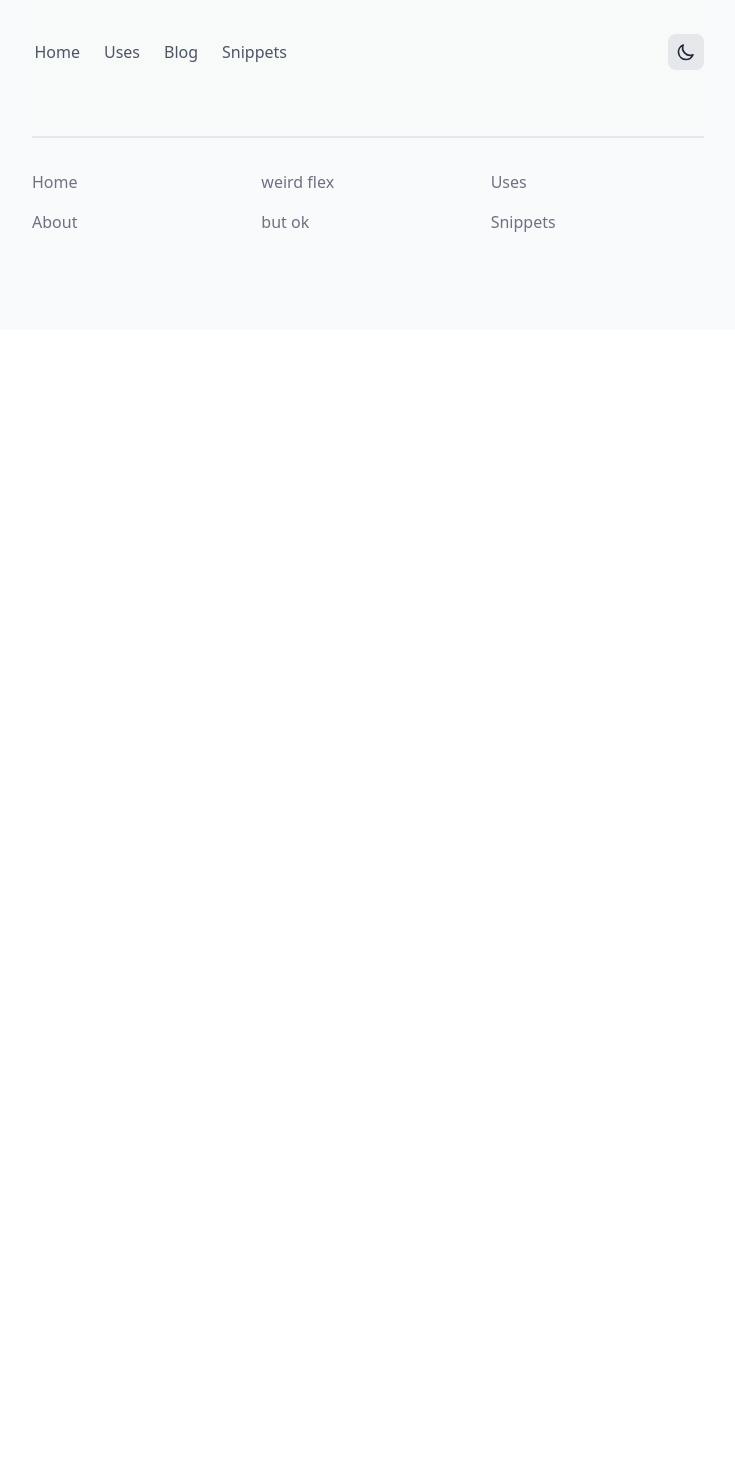
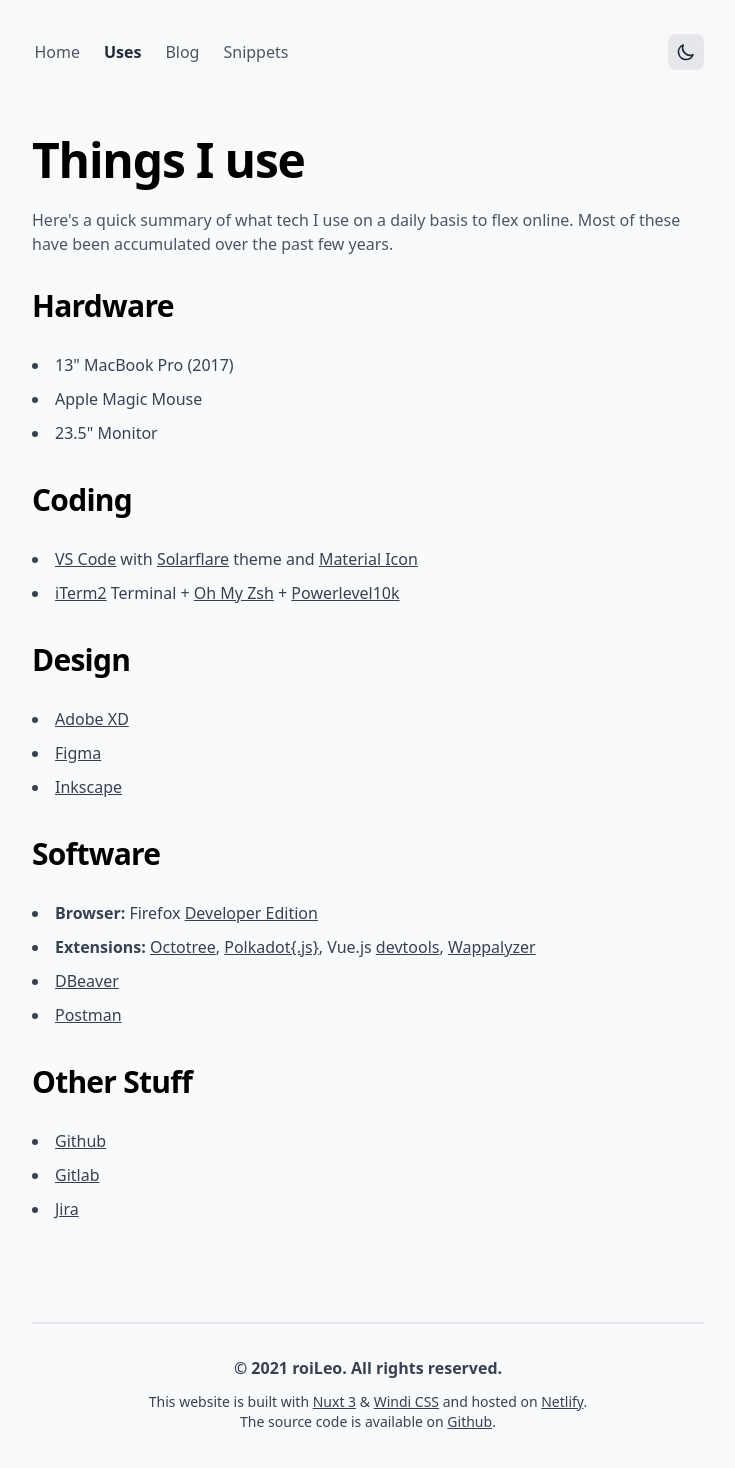
Before and after one commit to roiLeo/nuxt3-ninja, a Nuxt app: page /uses in a window 1280 px wide. Shown: the top 1468 px of the page, without its empty margins (272-1007 px from the left). Before the commit the page ends 800 px from the top, so only its background shows below. Built offline with nearby package versions, Linux system fonts and the light colour scheme.

Commit message:
🔧 working on pages

```diff
--- a/components/NavItem.vue
+++ b/components/NavItem.vue
@@ -24,7 +24,8 @@
 		return { routeName }
 	},
 	created() {
-		this.isActive = this.routeName === this.href.replace('/', '')
+		this.isActive = (this.href === '/' && this.routeName === 'index') ||
+ 			(this.routeName === this.href.replace('/', '') )
 	}
 })
 </script>
--- a/components/TheFooter.vue
+++ b/components/TheFooter.vue
@@ -1,47 +1,74 @@
 <template>
-	<footer
-		class="
-			flex flex-col
-			justify-center
-			items-start
-			max-w-2xl
-			mx-auto
-			w-full
-			mb-8
-		"
-	>
+	<footer class="flex flex-col justify-center max-w-2xl mx-auto w-full mb-8">
 		<hr class="w-full border-1 border-gray-200 dark:border-gray-800 mb-8" />
 
-		<div
-			class="w-full max-w-2xl grid grid-cols-1 gap-4 pb-16 sm:grid-cols-3"
-		>
-			<div class="flex flex-col space-y-4">
-				<a href="/" class="text-gray-500 hover:text-gray-600 transition"
-					>Home</a
-				>
-				<a
-					href="/about"
-					class="text-gray-500 hover:text-gray-600 transition"
-				>
-					About
-				</a>
-			</div>
-			<div class="flex flex-col space-y-4">
-				<div class="text-gray-500 hover:text-gray-600 transition">weird flex</div>
-				<div class="text-gray-500 hover:text-gray-600 transition">but ok</div>
-			</div>
-			<div class="flex flex-col space-y-4">
-				<a
-					href="/uses"
-					class="text-gray-500 hover:text-gray-600 transition"
-					>Uses</a
-				>
-				<a
-					href="/snippets"
-					class="text-gray-500 hover:text-gray-600 transition"
-				>
-					Snippets
-				</a>
+		<div class="px-5 pb-10">
+			<div class="container max-w-lg mx-auto text-center text-gray-700">
+				<p class="mb-3 font-semibold">
+					© {{ new Date().getFullYear() }}
+					roiLeo. All rights reserved.
+				</p>
+
+				<p class="text-sm text-gray-700">
+					This website is built with
+					<a
+						href="https://v3.nuxtjs.org/"
+						target="_blank"
+						rel="noopener noreferrer"
+						class="
+							underline
+							hover:no-underline
+							hover:text-gray-600
+							transition
+						"
+						>Nuxt 3</a
+					>
+					&amp;
+					<a
+						href="https://windicss.com/"
+						target="_blank"
+						rel="noopener noreferrer"
+						class="
+							underline
+							hover:no-underline
+							hover:text-gray-600
+							transition
+						"
+						>Windi CSS</a
+					>
+					and hosted on
+					<a
+						href="https://netlify.com/"
+						target="_blank"
+						rel="noopener noreferrer"
+						class="
+							underline
+							hover:no-underline
+							hover:text-gray-600
+							transition
+						"
+						>Netlify</a
+					>.
+					<br />
+					The source code is available on
+					<a
+						href="https://github.com/"
+						target="_blank"
+						rel="noopener noreferrer"
+						class="
+							underline
+							hover:no-underline
+							hover:text-gray-600
+							transition
+						"
+						>Github</a
+					>.
+				</p>
+
+				<div class="inline-flex mt-6">
+					<!-- SOCIAL ICONS WILL BE HERE -->
+					<!-- <social dark /> -->
+				</div>
 			</div>
 		</div>
 	</footer>
--- a/components/TheNavbar.vue
+++ b/components/TheNavbar.vue
@@ -23,7 +23,7 @@
 		>
 			<div class="ml-[-0.60rem]">
 				<!-- <MobileMenu /> -->
-				<NavItem href="/index" text="Home" />
+				<NavItem href="/" text="Home" />
 				<NavItem href="/uses" text="Uses" />
 				<NavItem href="/blog" text="Blog" />
 				<NavItem href="/snippets" text="Snippets" />
@@ -72,6 +72,7 @@
 
 export default defineComponent({
 	setup() {
+		// window is not defined
 		if (window.matchMedia('(prefers-color-scheme: dark)').matches)
 			document.documentElement.classList.add('dark')
 		else
--- a/layouts/default.vue
+++ b/layouts/default.vue
@@ -19,3 +19,26 @@
 	},
 }
 </script>
+
+<style>
+@windicss base;
+@windicss components;
+@windicss utilities;
+
+::selection {
+  background-color: #47a3f3;
+  color: #fefefe;
+}
+
+html {
+  min-width: 360px;
+  scroll-behavior: smooth;
+}
+
+#__nuxt {
+  @apply bg-gray-50 dark:bg-gray-900;
+  display: flex;
+  flex-direction: column;
+  min-height: 100vh;
+}
+</style>
--- a/nuxt.config.ts
+++ b/nuxt.config.ts
@@ -6,6 +6,6 @@
 	],
 	css: [
 		'virtual:windi.css',
-		// '~/assets/css/main.css'
+		// '@/assets/css/main.css'
 	],
 })
--- /dev/null
+++ b/pages/blog/index.vue
@@ -0,0 +1,67 @@
+<template>
+	<div
+		class="flex flex-col justify-center items-start max-w-2xl mx-auto mb-16"
+	>
+		<h1
+			class="
+				font-bold
+				text-3xl
+				md:text-5xl
+				tracking-tight
+				mb-4
+				text-black
+				dark:text-white
+			"
+		>
+			Blog
+		</h1>
+		<p class="text-gray-600 dark:text-gray-400 mb-4">
+			Sorry, this page is <span class="font-semibold">🚧 under construction 🚧</span>. You can still use the search below
+			to filter nothing. Lets <span class="font-bold">Go!</span>
+		</p>
+		<div class="relative w-full mb-4">
+			<input
+				aria-label="Search articles"
+				type="text"
+				placeholder="What are you looking for?"
+				class="
+					px-4
+					py-2
+					border border-gray-300
+					dark:border-gray-900
+					focus:ring-blue-500
+					focus:border-blue-500
+					block
+					w-full
+					rounded-md
+					bg-white
+					dark:bg-gray-800
+					text-gray-900
+					dark:text-gray-100
+				"
+			/>
+			<svg
+				class="
+					absolute
+					right-3
+					top-3
+					h-5
+					w-5
+					text-gray-400
+					dark:text-gray-300
+				"
+				xmlns="http://www.w3.org/2000/svg"
+				fill="none"
+				viewBox="0 0 24 24"
+				stroke="currentColor"
+			>
+				<path
+					strokeLinecap="round"
+					strokeLinejoin="round"
+					strokeWidth="2"
+					d="M21 21l-6-6m2-5a7 7 0 11-14 0 7 7 0 0114 0z"
+				/>
+			</svg>
+		</div>
+	</div>
+</template>
--- a/pages/index.vue
+++ b/pages/index.vue
@@ -46,24 +46,4 @@
 </script>
 
 <style>
-@windicss base;
-@windicss components;
-@windicss utilities;
-
-::selection {
-  background-color: #47a3f3;
-  color: #fefefe;
-}
-
-html {
-  min-width: 360px;
-  scroll-behavior: smooth;
-}
-
-#__nuxt {
-  @apply bg-gray-50 dark:bg-gray-900;
-  display: flex;
-  flex-direction: column;
-  min-height: 100vh;
-}
 </style>
--- /dev/null
+++ b/pages/uses/index.vue
@@ -0,0 +1,379 @@
+<template>
+	<article
+		class="
+			flex flex-col
+			justify-center
+			items-start
+			max-w-2xl
+			mx-auto
+			mb-16
+			w-full
+		"
+	>
+		<h1
+			class="
+				font-bold
+				text-3xl
+				md:text-5xl
+				tracking-tight
+				mb-4
+				text-black
+				dark:text-white
+			"
+		>
+			Things I use
+		</h1>
+		<p class="text-gray-600 dark:text-gray-400 mt-2 mb-8">
+			Here's a quick summary of what tech I use on a daily basis to flex
+			online. Most of these have been accumulated over the past few years.
+		</p>
+
+		<h2
+			class="
+				font-bold
+				text-2xl
+				md:text-3xl
+				tracking-tight
+				mb-4
+				text-black
+				dark:text-white
+			"
+		>
+			Hardware
+		</h2>
+		<ul
+			class="
+				text-gray-700
+				dark:text-gray-300
+				mt-2
+				mb-8
+				list-disc list-inside
+				leading-relaxed
+			"
+		>
+			<li class="py-1">13" MacBook Pro (2017)</li>
+			<li class="py-1">Apple Magic Mouse</li>
+			<li class="py-1">23.5" Monitor</li>
+		</ul>
+
+		<h2
+			class="
+				font-bold
+				text-2xl
+				md:text-3xl
+				tracking-tight
+				mb-4
+				text-black
+				dark:text-white
+			"
+		>
+			Coding
+		</h2>
+		<ul
+			class="
+				text-gray-700
+				dark:text-gray-300
+				mt-2
+				mb-8
+				list-disc list-inside
+				leading-relaxed
+			"
+		>
+			<li class="py-1">
+				<a
+					class="
+						underline
+						hover:no-underline
+						hover:text-gray-600
+						transition
+					"
+					href="https://code.visualstudio.com/"
+					>VS Code</a
+				>
+				with
+				<a
+					class="
+						underline
+						hover:no-underline
+						hover:text-gray-600
+						transition
+					"
+					href="https://github.com/gerane/VSCodeThemes"
+					>Solarflare</a
+				>
+				theme and
+				<a
+					class="
+						underline
+						hover:no-underline
+						hover:text-gray-600
+						transition
+					"
+					href="https://github.com/PKief/vscode-material-icon-theme"
+					>Material Icon</a
+				>
+			</li>
+			<li class="py-1">
+				<a
+					class="
+						underline
+						hover:no-underline
+						hover:text-gray-600
+						transition
+					"
+					href="https://www.iterm2.com/"
+					>iTerm2</a
+				>
+				Terminal +
+				<a
+					class="
+						underline
+						hover:no-underline
+						hover:text-gray-600
+						transition
+					"
+					href="https://ohmyz.sh/"
+					>Oh My Zsh</a
+				>
+				+
+				<a
+					class="
+						underline
+						hover:no-underline
+						hover:text-gray-600
+						transition
+					"
+					href="https://github.com/romkatv/powerlevel10k"
+					>Powerlevel10k</a
+				>
+			</li>
+		</ul>
+
+		<h2
+			class="
+				font-bold
+				text-2xl
+				md:text-3xl
+				tracking-tight
+				mb-4
+				text-black
+				dark:text-white
+			"
+		>
+			Design
+		</h2>
+		<ul
+			class="
+				text-gray-700
+				dark:text-gray-300
+				mt-2
+				mb-8
+				list-disc list-inside
+				leading-relaxed
+			"
+		>
+			<li class="py-1">
+				<a
+					class="
+						underline
+						hover:no-underline
+						hover:text-gray-600
+						transition
+					"
+					href="https://www.adobe.com/fr/products/xd.html"
+					>Adobe XD</a
+				>
+			</li>
+			<li class="py-1">
+				<a
+					class="
+						underline
+						hover:no-underline
+						hover:text-gray-600
+						transition
+					"
+					href="https://www.figma.com/"
+					>Figma</a
+				>
+			</li>
+			<li class="py-1">
+				<a
+					class="
+						underline
+						hover:no-underline
+						hover:text-gray-600
+						transition
+					"
+					href="https://inkscape.org"
+					>Inkscape</a
+				>
+			</li>
+		</ul>
+
+		<h2
+			class="
+				font-bold
+				text-2xl
+				md:text-3xl
+				tracking-tight
+				mb-4
+				text-black
+				dark:text-white
+			"
+		>
+			Software
+		</h2>
+		<ul
+			class="
+				text-gray-700
+				dark:text-gray-300
+				mt-2
+				mb-8
+				list-disc list-inside
+				leading-relaxed
+			"
+		>
+			<li class="py-1">
+				<span class="font-semibold">Browser:</span> Firefox
+				<a
+					class="
+						underline
+						hover:no-underline
+						hover:text-gray-600
+						transition
+					"
+					href="https://www.mozilla.org/fr/firefox/developer/"
+					>Developer Edition</a
+				>
+			</li>
+			<li class="py-1">
+				<span class="font-semibold">Extensions: </span>
+				<a
+					class="
+						underline
+						hover:no-underline
+						hover:text-gray-600
+						transition
+					"
+					href="https://www.octotree.io/"
+					>Octotree</a
+				>,
+				<a
+					class="
+						underline
+						hover:no-underline
+						hover:text-gray-600
+						transition
+					"
+					href="https://polkadot.js.org/extension/"
+					>Polkadot{.js}</a
+				>, Vue.js
+				<a
+					class="
+						underline
+						hover:no-underline
+						hover:text-gray-600
+						transition
+					"
+					href="https://github.com/vuejs/devtools"
+					>devtools</a
+				>,
+				<a
+					class="
+						underline
+						hover:no-underline
+						hover:text-gray-600
+						transition
+					"
+					href="https://www.wappalyzer.com/apps/"
+					>Wappalyzer</a
+				>
+			</li>
+			<li class="py-1">
+				<a
+					class="
+						underline
+						hover:no-underline
+						hover:text-gray-600
+						transition
+					"
+					href="https://dbeaver.io/"
+					>DBeaver</a
+				>
+			</li>
+			<li class="py-1">
+				<a
+					class="
+						underline
+						hover:no-underline
+						hover:text-gray-600
+						transition
+					"
+					href="https://www.postman.com/"
+					>Postman</a
+				>
+			</li>
+		</ul>
+
+		<h2
+			class="
+				font-bold
+				text-2xl
+				md:text-3xl
+				tracking-tight
+				mb-4
+				text-black
+				dark:text-white
+			"
+		>
+			Other Stuff
+		</h2>
+		<ul
+			class="
+				text-gray-700
+				dark:text-gray-300
+				mt-2
+				mb-8
+				list-disc list-inside
+				leading-relaxed
+			"
+		>
+			<li class="py-1">
+				<a
+					class="
+						underline
+						hover:no-underline
+						hover:text-gray-600
+						transition
+					"
+					href="https://github.com/"
+					>Github</a
+				>
+			</li>
+			<li class="py-1">
+				<a
+					class="
+						underline
+						hover:no-underline
+						hover:text-gray-600
+						transition
+					"
+					href="https://gitlab.com/"
+					>Gitlab</a
+				>
+			</li>
+			<li class="py-1">
+				<a
+					class="
+						underline
+						hover:no-underline
+						hover:text-gray-600
+						transition
+					"
+					href="https://www.atlassian.com/fr/software/jira"
+					>Jira</a
+				>
+			</li>
+		</ul>
+	</article>
+</template>
```
